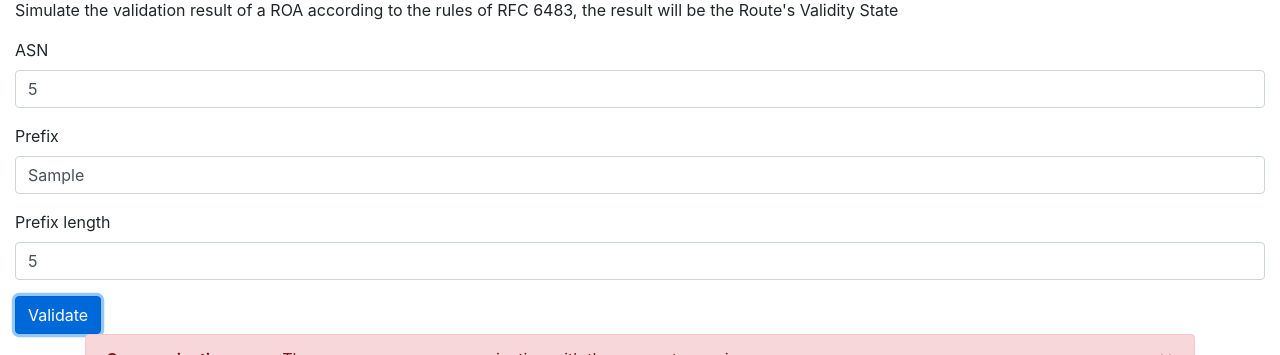
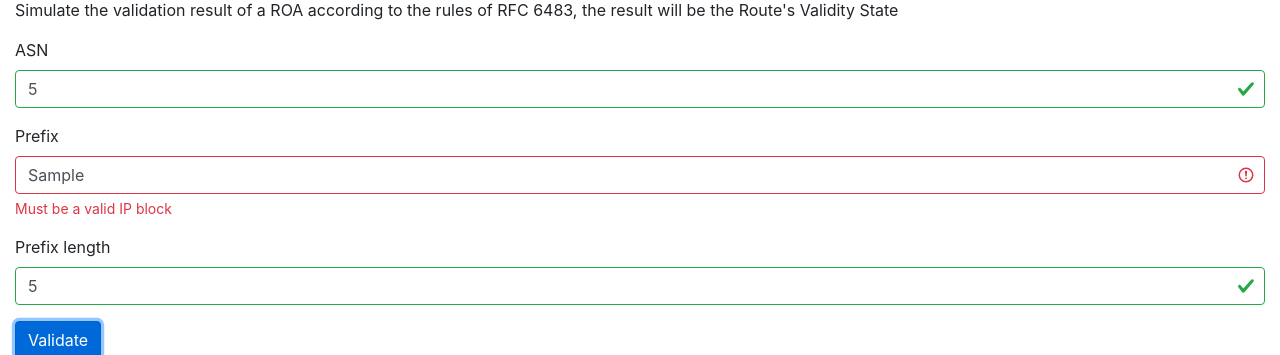
Before and after one commit to pcarana/rpki-validator-web, a Vue app: page /validate in a window 1280 px wide. Both pictures are taken after typing "5", "Sample", "5" into the empty fields and a click on the button "Validate". Shown: the part 146-501 px from the top of the page. Built offline with nearby package versions, Linux system fonts and the light colour scheme; no server answers.

Commit message:
Add missing validations to inputs

```diff
--- a/src/components/Validate.vue
+++ b/src/components/Validate.vue
@@ -14,13 +14,44 @@
       <b-col>
         <b-form @submit="onSubmit">
           <b-form-group horizontal :label="$t('common.asn')" label-for="asn">
-            <b-form-input id="asn" type="number" v-model.trim="asn" />
+            <b-form-input id="asn"
+              ref="asn"
+              type="number"
+              v-model.trim="asn"
+              required
+              :min="validationRules.asn.min"
+              :max="validationRules.asn.max"
+              :state="asnState">
+            </b-form-input>
+            <b-form-invalid-feedback>
+              {{ $t('errors.asnInvalid') }}
+            </b-form-invalid-feedback>
           </b-form-group>
           <b-form-group horizontal :label="$t('common.prefix')" label-for="prefix">
-            <b-form-input id="prefix" type="text" v-model.trim="prefix" />
+            <b-form-input id="prefix"
+              ref="prefix"
+              type="text"
+              v-model.trim="prefix"
+              required
+              :state="prefixState">
+            </b-form-input>
+            <b-form-invalid-feedback>
+              {{ $t('errors.prefixInvalid') }}
+            </b-form-invalid-feedback>
           </b-form-group>
           <b-form-group horizontal :label="$t('common.prefixLength')" label-for="prefixLength">
-            <b-form-input id="prefixLength" type="number" v-model.trim="prefixLength" />
+            <b-form-input id="prefixLength"
+              ref="prefixLength"
+              type="number"
+              v-model.trim="prefixLength"
+              required
+              :min="prefixLengthMin"
+              :max="prefixLengthMax"
+              :state="prefixLengthState">
+            </b-form-input>
+            <b-form-invalid-feedback>
+              {{ $t('errors.prefixLengthInvalid', { min: prefixLengthMin, max: prefixLengthMax }) }}
+            </b-form-invalid-feedback>
           </b-form-group>
           <b-button type="submit" variant="primary">{{ $t('validate.request') }}</b-button>
         </b-form>
@@ -114,6 +145,7 @@ export default {
   methods: {
     onSubmit (evt) {
       evt.preventDefault()
+      this.error = null
       this.loading = true
       let promise = this.promiseCb(null)
       axios.processPromise(promise,
@@ -157,6 +189,39 @@ export default {
     }
   },
   computed: {
+    asnState: function () {
+      if (this.asn) {
+        return this.asn >= this.validationRules.asn.min &&
+               this.asn <= this.validationRules.asn.max
+      }
+      return null
+    },
+    prefixState: function () {
+      if (this.prefix && this.prefix.length > 0) {
+        return this.validationRules.prefix.ipv4Regex.test(this.prefix) ||
+               this.validationRules.prefix.ipv6Regex.test(this.prefix)
+      }
+      return null
+    },
+    prefixLengthState: function () {
+      if (this.prefixLength) {
+        return this.prefixLength >= this.prefixLengthMin &&
+               this.prefixLength <= this.prefixLengthMax
+      }
+      return this.prefix && this.prefix.length > 0 ? false : null
+    },
+    prefixLengthMin: function () {
+      // Use a common value, if any of the 'min' changes then add here the rules
+      return this.validationRules.prefixLength.v4.min
+    },
+    prefixLengthMax: function () {
+      if (this.prefix && this.prefix.length > 0) {
+        if (this.validationRules.prefix.ipv4Regex.test(this.prefix)) {
+          return this.validationRules.prefixLength.v4.max
+        }
+      }
+      return this.validationRules.prefixLength.v6.max
+    },
     statusVariant: function () {
       if (this.validationResult) {
         switch (this.validationResult.validityState) {
```
